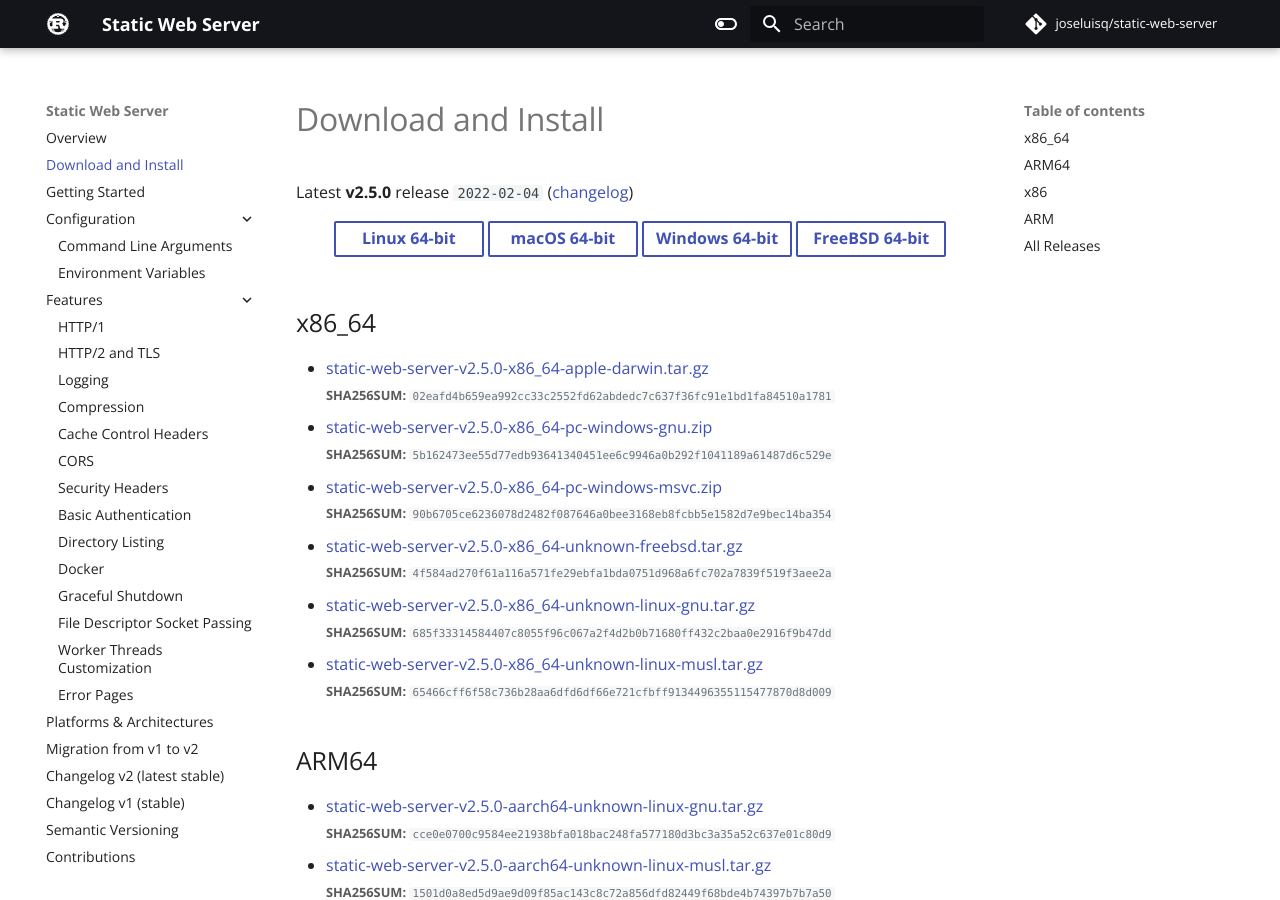
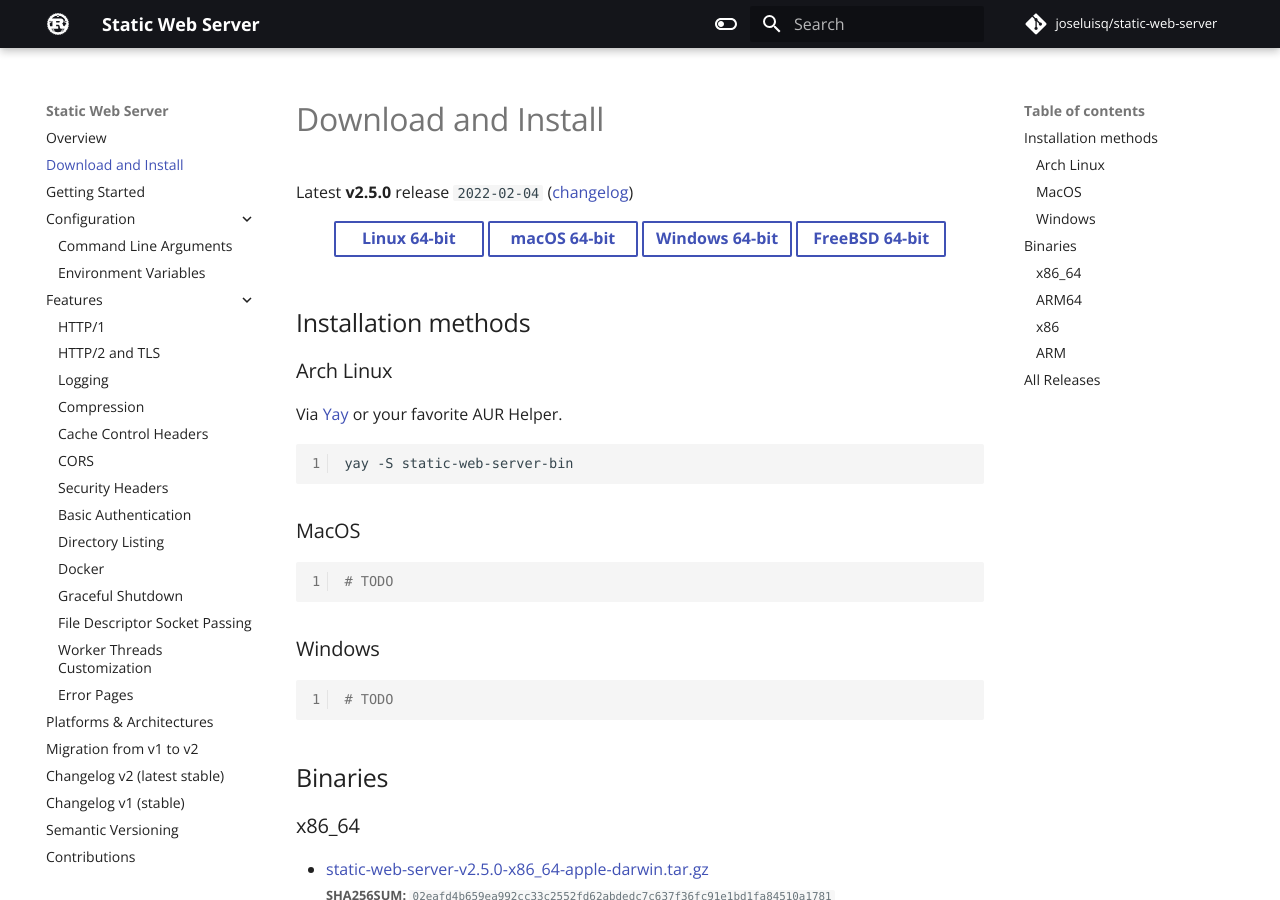
Before and after one commit to static-web-server/static-web-server, an MkDocs documentation site: the page built from docs/content/download-and-install.md, in a window 1280 px wide and 900 px high. Built offline with MkDocs 1.6.1 and Material for MkDocs 9.7.7, drawn with Linux system fonts in a browser that asks for light colours; some web fonts are replaced; comment, search, counter and statistics services are not loaded.

Commit message:
feat: arch linux package support
yay -S static-web-server-bin

https://aur.archlinux.org/packages/static-web-server-bin

resolves #75

````diff
--- a/docs/content/download-and-install.md
+++ b/docs/content/download-and-install.md
@@ -10,7 +10,31 @@
 
 </div>
 
-## x86_64
+## Installation methods
+
+### Arch Linux
+
+Via [Yay](https://github.com/Jguer/yay) or your favorite AUR Helper.
+
+```sh
+yay -S static-web-server-bin
+```
+
+### MacOS
+
+```sh
+# TODO
+```
+
+### Windows
+
+```sh
+# TODO
+```
+
+## Binaries
+
+### x86_64
 
 - [static-web-server-v2.5.0-x86_64-apple-darwin.tar.gz](https://github.com/joseluisq/static-web-server/releases/download/v2.5.0/static-web-server-v2.5.0-x86_64-apple-darwin.tar.gz)<br>
 <small>**SHA256SUM:** `02eafd4b659ea992cc33c2552fd62abdedc7c637f36fc91e1bd1fa84510a1781`</small>
@@ -25,7 +49,7 @@
 - [static-web-server-v2.5.0-x86_64-unknown-linux-musl.tar.gz](https://github.com/joseluisq/static-web-server/releases/download/v2.5.0/static-web-server-v2.5.0-x86_64-unknown-linux-musl.tar.gz)<br>
 <small>**SHA256SUM:** `65466cff6f58c736b28aa6dfd6df66e721cfbff9134496355115477870d8d009`</small>
 
-## ARM64
+### ARM64
 
 - [static-web-server-v2.5.0-aarch64-unknown-linux-gnu.tar.gz](https://github.com/joseluisq/static-web-server/releases/download/v2.5.0/static-web-server-v2.5.0-aarch64-unknown-linux-gnu.tar.gz)<br>
 <small>**SHA256SUM:** `cce0e0700c9584ee21938bfa018bac248fa577180d3bc3a35a52c637e01c80d9`</small>
@@ -34,7 +58,7 @@
 - [static-web-server-v2.5.0-aarch64-apple-darwin.tar.gz](https://github.com/joseluisq/static-web-server/releases/download/v2.5.0/static-web-server-v2.5.0-aarch64-apple-darwin.tar.gz)<br>
 <small>**SHA256SUM:** `3ffda3bb869fa87874d4184b18dfceb0478d262efebdbf2e91d8a9ff6f645f27`</small>
 
-## x86
+### x86
 
 - [static-web-server-v2.5.0-i686-pc-windows-msvc.zip](https://github.com/joseluisq/static-web-server/releases/download/v2.5.0/static-web-server-v2.5.0-i686-pc-windows-msvc.zip)<br>
 <small>**SHA256SUM:** `0cec6fff2794dc6ed104be064031f3c74953436903ec4282fcbac4a91ee524e1`</small>
@@ -45,7 +69,7 @@
 - [static-web-server-v2.5.0-i686-unknown-linux-musl.tar.gz](https://github.com/joseluisq/static-web-server/releases/download/v2.5.0/static-web-server-v2.5.0-i686-unknown-linux-musl.tar.gz)<br>
 <small>**SHA256SUM:** `502aae84ec49cefa189af9986beccd7994bd8bd06cddd35dfa4c81d6c98a500a`</small>
 
-## ARM
+### ARM
 
 - [static-web-server-v2.5.0-arm-unknown-linux-gnueabihf.tar.gz](https://github.com/joseluisq/static-web-server/releases/download/v2.5.0/static-web-server-v2.5.0-arm-unknown-linux-gnueabihf.tar.gz)<br>
 <small>**SHA256SUM:** `1b9e5d1f2d1e5ccfef74374521d2e2659c1e8f04becfccdb3bafb25941ef02a1`</small>
````
